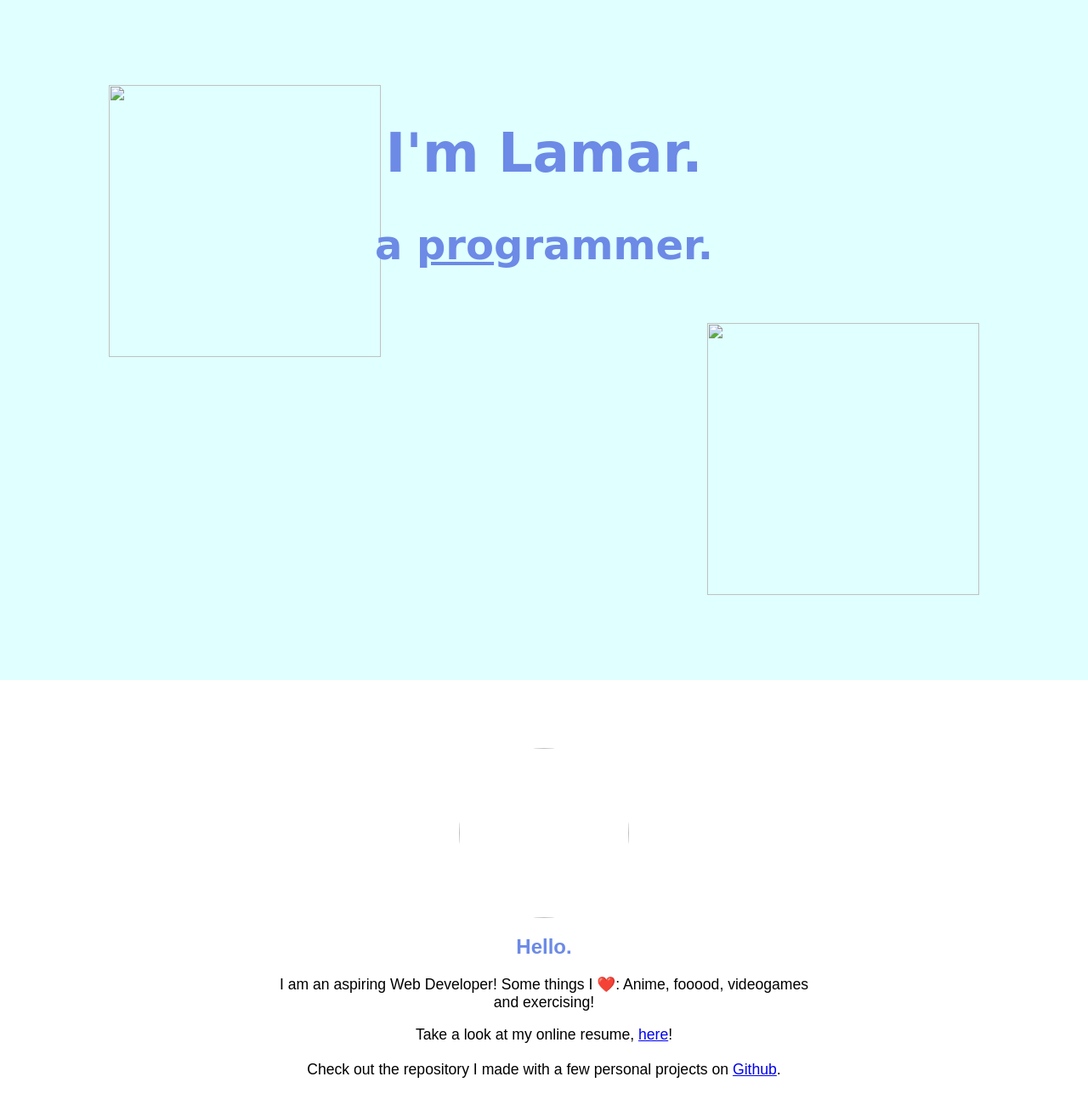
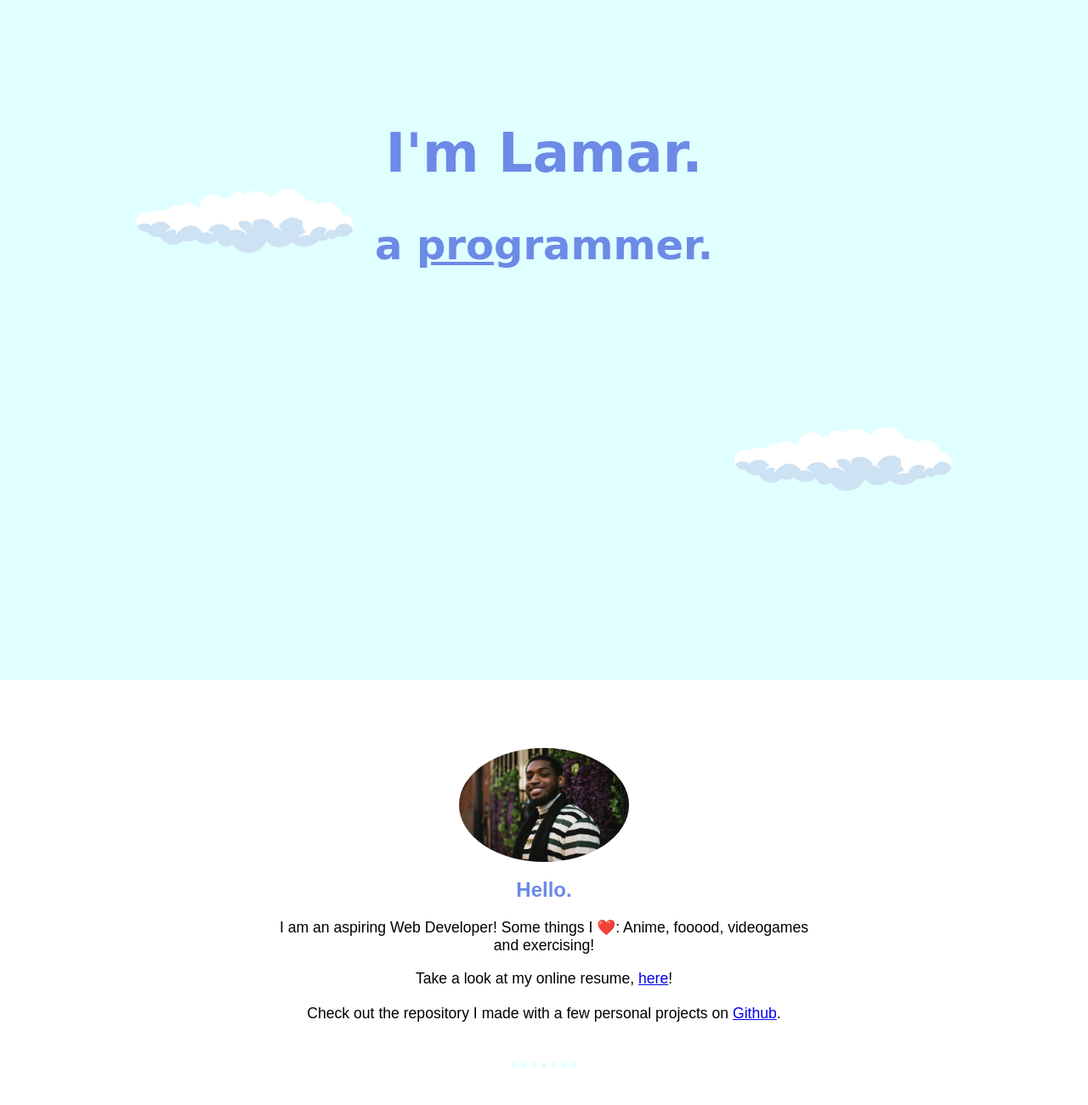
Before and after one commit to realkinghenry/Capstone-Project-2, a plain HTML site: page index.html in a window 1280 px wide. Shown: the top 1300 px of the page at 85% size. Drawn offline with Linux system fonts and the light colour scheme.

Commit message:
Update index.html - looking to fix images

```diff
--- a/index.html
+++ b/index.html
@@ -5,17 +5,17 @@
     </head>
     <body>
         <div class="hero">
-            <img class="cloud-1" src="images/Vector-clouds.png">
+            <img class="cloud-1" src="Vector-clouds.png">
             <div class="hero-text">
                 <h1>I'm Lamar.</h1>
                 <h2>a <u>pro</u>grammer.</h2>
             </div>
-            <img class="cloud-2" src="images/Vector-clouds.png">
+            <img class="cloud-2" src="Vector-clouds.png">
             <!-- <img src="images/Add a heading.svg"> -->
         </div>
 
         <div class="resume">
-            <img src="images/Lamar-82.jpeg">
+            <img src="Lamar-82.jpeg">
             <h2>Hello.<h2>
             <p>I am an aspiring Web Developer! Some things I ❤️: Anime, fooood, videogames and exercising!</p>
             <p>Take a look at my online resume, <a href="https://realkinghenry.github.io/Capstone-Project-1/">here</a>!</p>
```
